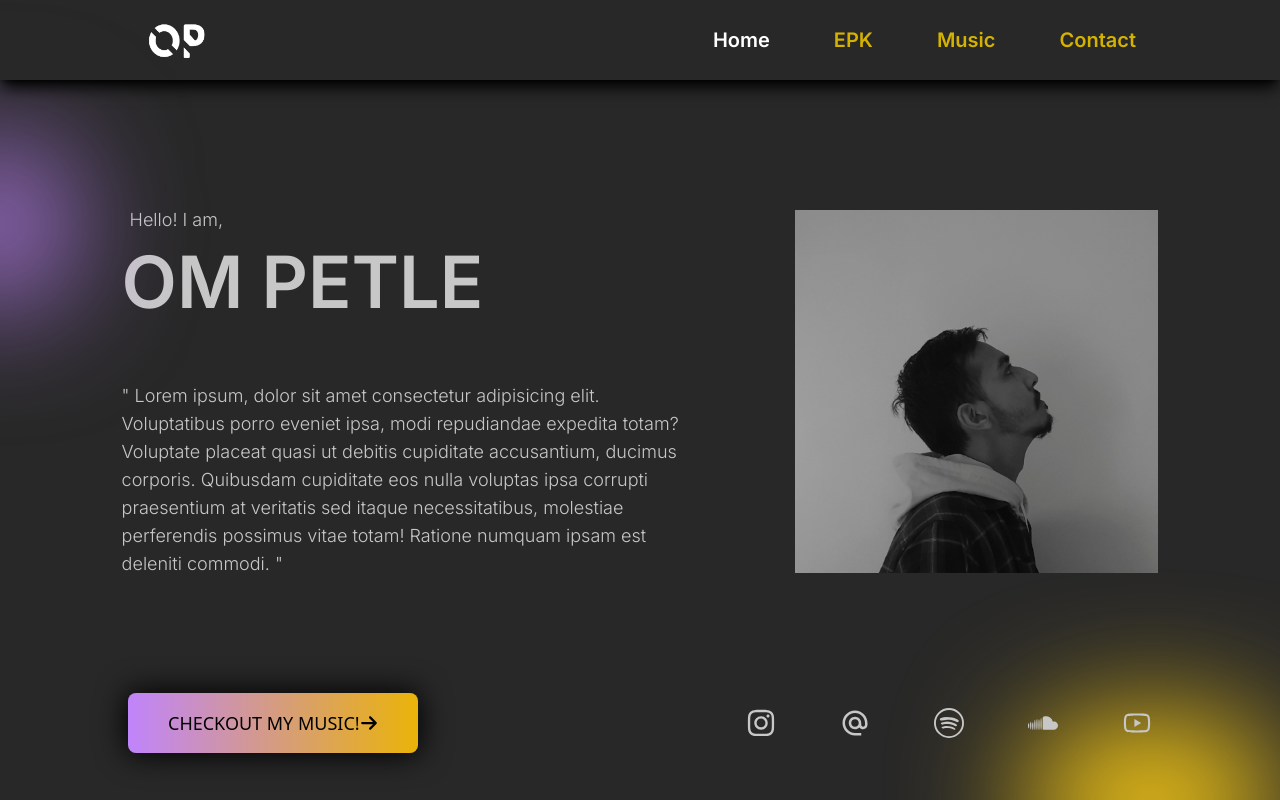
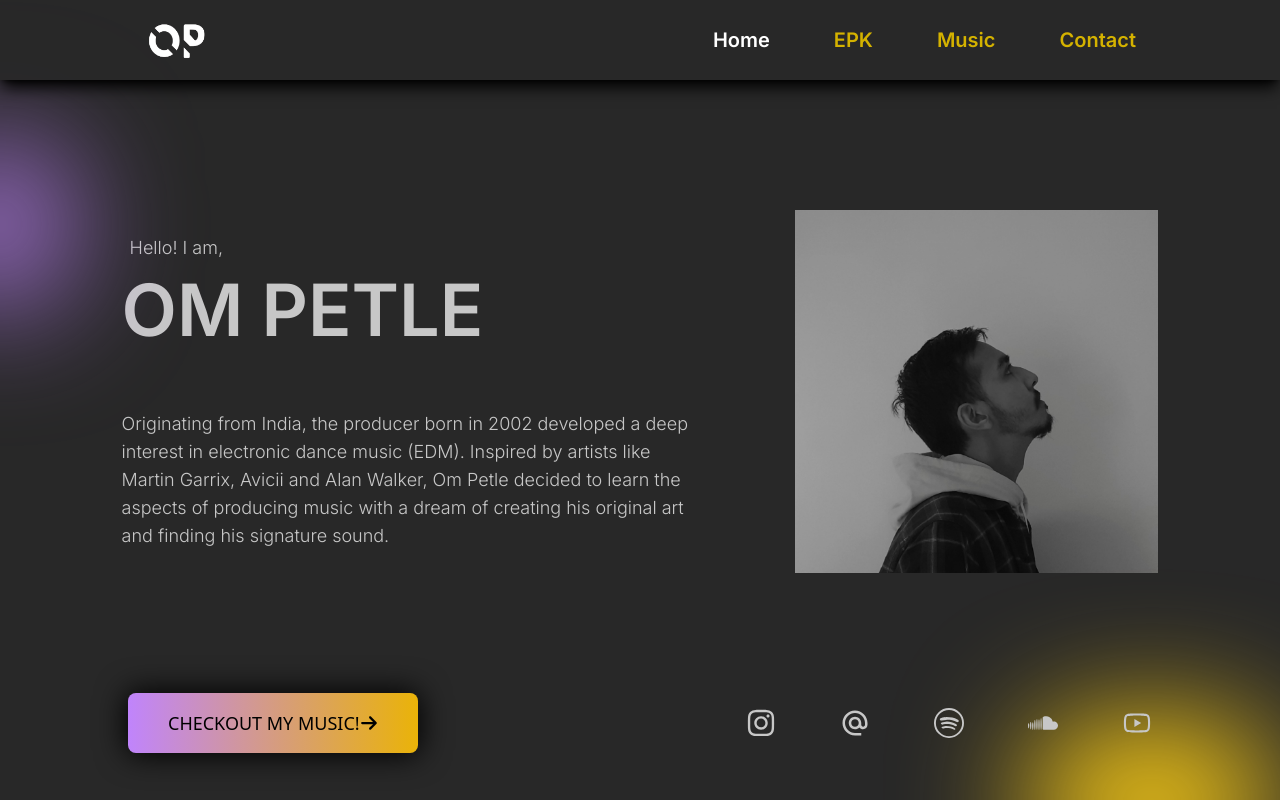
Before and after one commit to abhishekchavan14/Om-Petle_Portfolio-EPK, a React (Vite) app: page / in a window 1280 px wide. Shown: the top 800 px of the page. Built offline with nearby package versions, Linux system fonts and the light colour scheme.

Commit message:
updated lorem eipsum on the Hero.jsx

```diff
--- a/src/components/EPK.jsx
+++ b/src/components/EPK.jsx
@@ -64,7 +64,7 @@ export default function EPK() {
               className="absolute top-0 right-0 z-10 text-white bg-red-500 hover:bg-red-600 rounded-full mb-2 w-8 h-8 flex items-center justify-center shadow-lg hover:shadow-2xl transition-all duration-300 transform hover:scale-110 ml-auto"
               onClick={handleCloseEPK}
             >
-              &times;
+              X
             </button>
 
             {/* Sections with respective backgrounds */}
--- a/src/components/Hero.jsx
+++ b/src/components/Hero.jsx
@@ -38,13 +38,7 @@ export default function Hero() {
             </div>
           </div>
           <p className="md:block text-xs md:text-lg mt-4 text-left pr-4 md:mt-16 font-light">
-            " Lorem ipsum, dolor sit amet consectetur adipisicing elit.
-            Voluptatibus porro eveniet ipsa, modi repudiandae expedita totam?
-            Voluptate placeat quasi ut debitis cupiditate accusantium, ducimus
-            corporis. Quibusdam cupiditate eos nulla voluptas ipsa corrupti
-            praesentium at veritatis sed itaque necessitatibus, molestiae
-            perferendis possimus vitae totam! Ratione numquam ipsam est deleniti
-            commodi. "
+            Originating from India, the producer born in 2002 developed a deep interest in electronic dance music (EDM). Inspired by artists like Martin Garrix, Avicii and Alan Walker, Om Petle decided to learn the aspects of producing music with a dream of creating his original art and finding his signature sound.
           </p>
         </div>
         <div>
```
